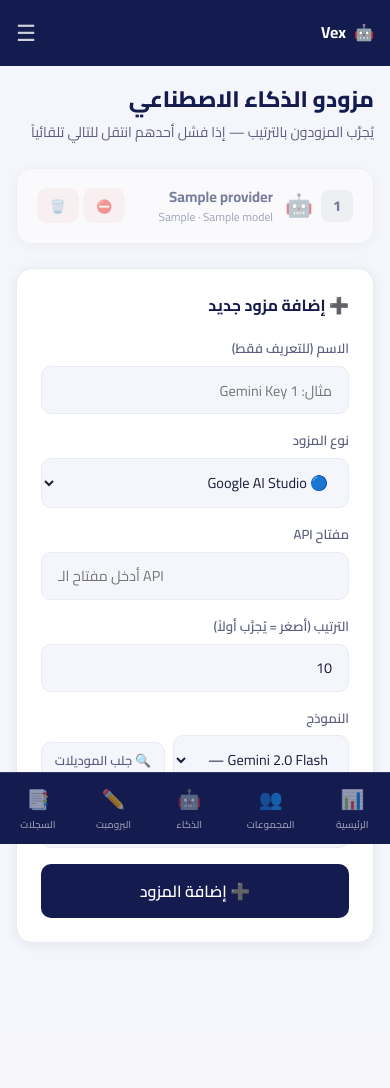
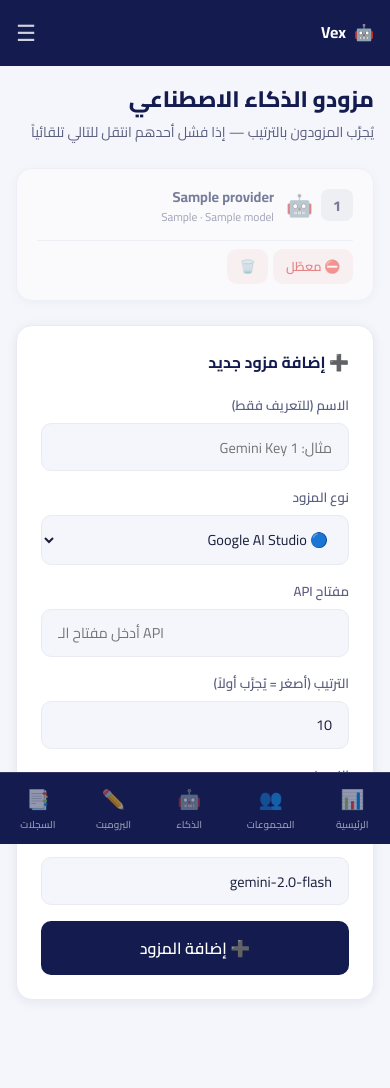
Before and after one commit to twuijri/Vex, a FastAPI app: template web/templates/ai_providers.html in a window 390 px wide. Before the commit the page ends 944 px from the top, so only its background shows below. Run offline with FastAPI, Linux system fonts and the light colour scheme; the template is opened without the code that fills it: most values are stand-ins (such as "Sample title", 1, 10 or a date in 2020).

Commit message:
Fix: stack AI providers card buttons on mobile to prevent overflow

```diff
--- a/web/templates/ai_providers.html
+++ b/web/templates/ai_providers.html
@@ -3,32 +3,60 @@
 {% block page_title %}🤖 المزودون{% endblock %}
 
 {% block head %}
+<style>
+    /* Provider card: 2-row on mobile */
+    .pcard {
+        display: flex;
+        align-items: center;
+        gap: 0.75rem;
+    }
+
+    .pcard-actions {
+        display: flex;
+        gap: 0.3rem;
+        align-items: center;
+        flex-shrink: 0;
+    }
+
+    @media (max-width: 600px) {
+        .pcard {
+            flex-wrap: wrap;
+        }
+
+        .pcard-info {
+            flex: 1;
+            min-width: 0;
+        }
+
+        .pcard-actions {
+            width: 100%;
+            justify-content: flex-start;
+            border-top: 1px solid var(--border);
+            padding-top: 0.5rem;
+            margin-top: 0.1rem;
+        }
+    }
+</style>
 <script>
     const PRESETS = {
         google_studio: [
             { label: "Gemini 2.0 Flash — مجاني · سريع جداً", value: "gemini-2.0-flash" },
-            { label: "Gemini 2.0 Flash Lite — أخف", value: "gemini-2.0-flash-lite" },
+            { label: "Gemini 2.0 Flash Lite", value: "gemini-2.0-flash-lite" },
             { label: "Gemini 1.5 Flash", value: "gemini-1.5-flash" },
             { label: "Gemini 1.5 Pro", value: "gemini-1.5-pro" },
         ],
         huggingface: [
-            { label: "AraBART (نموذج عربي)", value: "moussaKam/AraBART" },
+            { label: "AraBART", value: "moussaKam/AraBART" },
             { label: "AraBERT v02", value: "aubmindlab/bert-base-arabertv02" },
             { label: "CAMeL BERT", value: "CAMeL-Lab/bert-base-arabic-camelbert-mix" },
         ],
         blackbox: [{ label: "(جلب تلقائي)", value: "" }],
     };
-
     function onTypeChange() {
         const type = document.getElementById("provider_type").value;
-        if (type === "blackbox") {
-            document.getElementById("api_key_input").placeholder = "ضع cookies/session أو API key";
-        } else {
-            document.getElementById("api_key_input").placeholder = "أدخل مفتاح الـ API";
-        }
+        document.getElementById("api_key_input").placeholder = type === "blackbox" ? "ضع cookies/session أو API key" : "أدخل مفتاح الـ API";
         populatePresets(type);
     }
-
     function populatePresets(type) {
         const sel = document.getElementById("model_preset");
         sel.innerHTML = "";
@@ -38,12 +66,10 @@
         });
         if (sel.options.length > 0) document.getElementById("model").value = sel.options[0].value;
     }
-
     function onPresetChange() {
         const val = document.getElementById("model_preset").value;
         if (val) document.getElementById("model").value = val;
     }
-
     async function fetchModels() {
         const type = document.getElementById("provider_type").value;
         const key = document.getElementById("api_key_input").value;
@@ -56,18 +82,12 @@
             if (d.models && d.models.length) {
                 const sel = document.getElementById("model_preset");
                 sel.innerHTML = "";
-                d.models.forEach(m => {
-                    const o = document.createElement("option");
-                    o.value = m; o.textContent = m; sel.appendChild(o);
-                });
+                d.models.forEach(m => { const o = document.createElement("option"); o.value = m; o.textContent = m; sel.appendChild(o); });
                 document.getElementById("model").value = d.models[0];
-            } else {
-                alert(d.error || "لا يوجد موديلات");
-            }
+            } else { alert(d.error || "لا يوجد موديلات"); }
         } catch (e) { alert("خطأ في الاتصال"); }
         btn.disabled = false; btn.textContent = "🔍 جلب الموديلات";
     }
-
     window.onload = () => populatePresets(document.getElementById("provider_type").value);
 </script>
 {% endblock %}
@@ -81,24 +101,26 @@
 {% if providers %}
 <div style="display:flex;flex-direction:column;gap:0.6rem;margin-bottom:1.5rem;">
     {% for p in providers %}
-    {% set icons = {"google_studio": "🔵", "blackbox": "🟣", "huggingface": "🟠"} %}
-    <div class="card card-sm {% if not p.is_active %}inactive{% endif %}"
-        style="display:flex;align-items:center;gap:0.75rem;opacity:{% if p.is_active %}1{% else %}.55{% endif %};">
-        <!-- Order + Icon -->
+    {% set icons = {"google_studio":"🔵","blackbox":"🟣","huggingface":"🟠"} %}
+    <div class="card card-sm" style="opacity:{% if p.is_active %}1{% else %}.55{% endif %};">
+        <div class="pcard">
+            <!-- Badge + icon -->
             <div style="display:flex;align-items:center;gap:0.5rem;flex-shrink:0;">
                 <div class="provider-order">{{ loop.index }}</div>
-            <div style="font-size:1.4rem;">{{ icons.get(p.provider_type, "🤖") }}</div>
+                <span style="font-size:1.35rem;">{{ icons.get(p.provider_type,"🤖") }}</span>
             </div>
             <!-- Info -->
-        <div style="flex:1;min-width:0;">
-            <div style="font-weight:700;color:var(--primary);font-size:0.92rem;">{{ p.name }}</div>
+            <div class="pcard-info" style="flex:1;min-width:0;">
                 <div
-                style="font-size:0.73rem;color:var(--text-muted);overflow:hidden;text-overflow:ellipsis;white-space:nowrap;">
-                {{ p.provider_type }} · {{ p.model[:35] }}{% if p.model|length > 35 %}…{% endif %}
+                    style="font-weight:700;color:var(--primary);font-size:0.9rem;overflow:hidden;text-overflow:ellipsis;white-space:nowrap;">
+                    {{ p.name }}</div>
+                <div
+                    style="font-size:0.72rem;color:var(--text-muted);overflow:hidden;text-overflow:ellipsis;white-space:nowrap;">
+                    {{ p.provider_type }} · {{ p.model[:30] }}{% if p.model|length > 30 %}…{% endif %}
                 </div>
             </div>
             <!-- Actions -->
-        <div style="display:flex;gap:0.3rem;flex-shrink:0;align-items:center;flex-wrap:wrap;justify-content:flex-end;">
+            <div class="pcard-actions">
                 {% if not loop.first %}
                 <form method="post" action="/dashboard/ai-providers/{{ p.id }}/move">
                     <input type="hidden" name="direction" value="up">
@@ -112,14 +134,16 @@
                 </form>
                 {% endif %}
                 <form method="post" action="/dashboard/ai-providers/{{ p.id }}/toggle">
-                <button type="submit" class="btn btn-sm {% if p.is_active %}btn-success{% else %}btn-danger{% endif %}">
-                    {% if p.is_active %}✅{% else %}⛔{% endif %}
+                    <button type="submit"
+                        class="btn btn-sm {% if p.is_active %}btn-success{% else %}btn-danger{% endif %}">
+                        {% if p.is_active %}✅ مفعّل{% else %}⛔ معطّل{% endif %}
                     </button>
                 </form>
                 <form method="post" action="/dashboard/ai-providers/{{ p.id }}/delete"
                     onsubmit="return confirm('حذف {{ p.name }}؟')">
                     <button type="submit" class="btn btn-danger btn-sm">🗑️</button>
                 </form>
+            </div>
         </div>
     </div>
     {% endfor %}
@@ -163,7 +187,7 @@
                 <label class="form-label">النموذج</label>
                 <div style="display:flex;gap:0.5rem;margin-bottom:0.5rem;align-items:center;flex-wrap:wrap;">
                     <select class="select-field" id="model_preset" onchange="onPresetChange()"
-                        style="flex:1;min-width:150px;"></select>
+                        style="flex:1;min-width:140px;"></select>
                     <button type="button" id="btn_fetch" onclick="fetchModels()" class="btn btn-ghost btn-sm"
                         style="white-space:nowrap;">🔍 جلب الموديلات</button>
                 </div>
```
Lines whose indentation alone changed are shown as unchanged.
